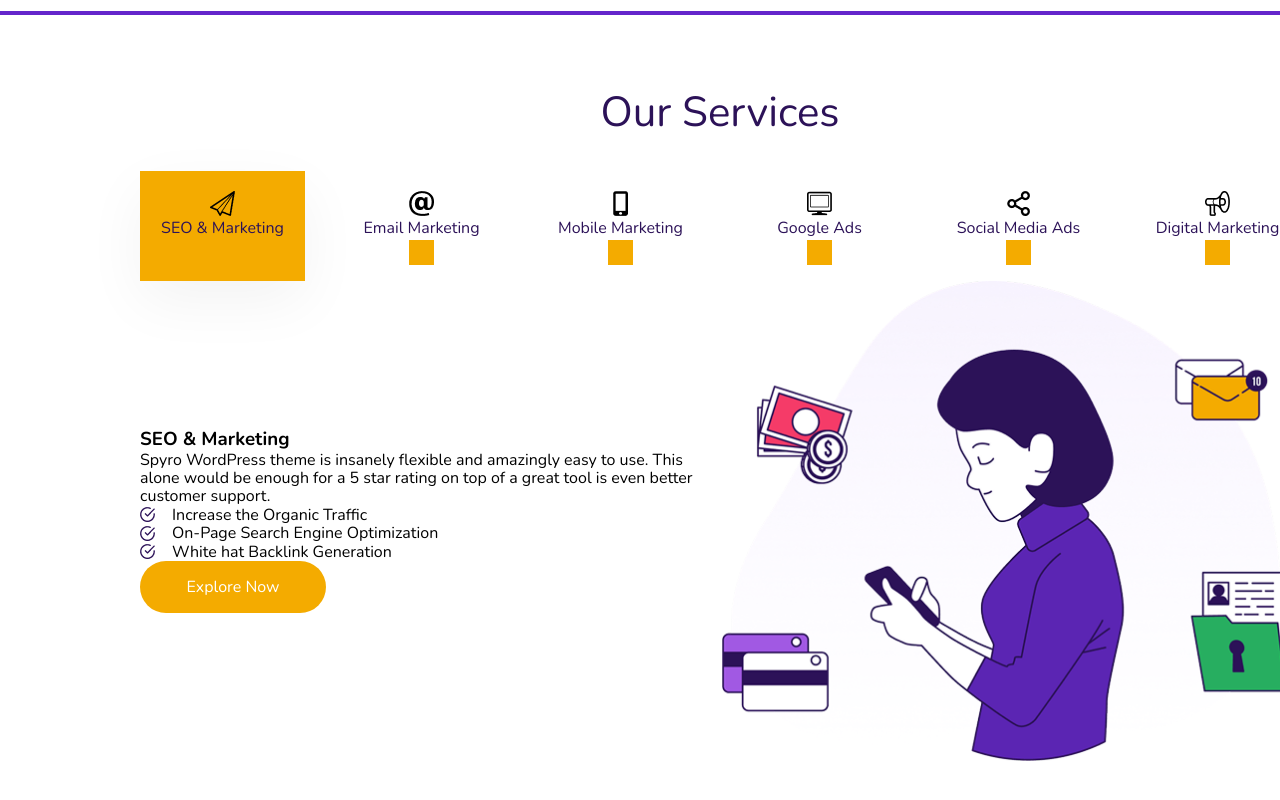
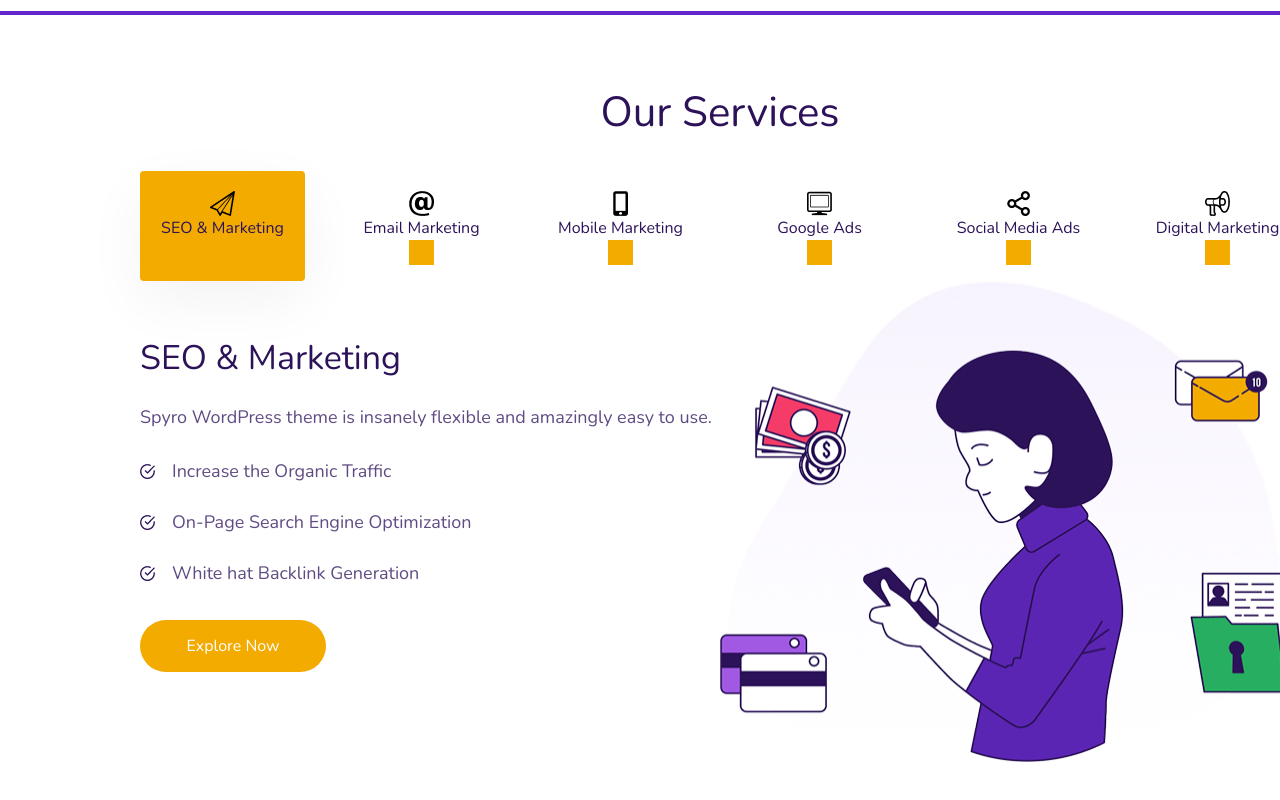
Before and after one commit to DmytroK-goit/seo-marketing, a Next.js app: page / in a window 1280 px wide. Shown: the part 3887-4687 px from the top of the page. Built offline with nearby package versions, Linux system fonts and the light colour scheme.

Commit message:
add logic in ourservice

```diff
--- a/src/Components/OurService/OurService.jsx
+++ b/src/Components/OurService/OurService.jsx
@@ -13,69 +13,110 @@ import Voice from "../../img/service/voice.png";
 import Img from "../../img/service/img.png";
 import Done from "../../img/service/done.png";
 export const OurService = () => {
+  const services = [
+    {
+      title: "SEO & Marketing",
+      icon: Send,
+      description:
+        "Spyro WordPress theme is insanely flexible and amazingly easy to use.",
+      list: [
+        "Increase the Organic Traffic",
+        "On-Page Search Engine Optimization",
+        "White hat Backlink Generation",
+      ],
+    },
+    {
+      title: "Email Marketing",
+      icon: Email,
+      description: "Email marketing description here...",
+      list: ["Email Campaigns", "Automation", "Lead Nurturing"],
+    },
+    {
+      title: "Mobile Marketing",
+      icon: Mobile,
+      description: "Mobile marketing description here...",
+      list: ["App Promotion", "SMS Marketing", "Push Notifications"],
+    },
+    {
+      title: "Google Ads",
+      icon: Pc,
+      description:
+        "Drive instant traffic and high-quality leads with data-driven Google Ads campaigns. We optimize every click to maximize your ROI and scale your business efficiently.",
+      list: [
+        "Search & Display Campaign Setup",
+        "Conversion Tracking & Analytics",
+        "Continuous Performance Optimization",
+      ],
+    },
+    {
+      title: "Social Media Ads",
+      icon: Link,
+      description:
+        "Reach the right audience on Facebook, Instagram, and LinkedIn with targeted ad campaigns designed to increase engagement, brand awareness, and sales.",
+      list: [
+        "Audience Targeting & Retargeting",
+        "Creative Ad Design",
+        "Campaign Performance Monitoring",
+      ],
+    },
+    {
+      title: "Digital Marketing",
+      icon: Voice,
+      description:
+        "Build a strong online presence with a comprehensive digital marketing strategy tailored to your business goals and customer journey.",
+      list: [
+        "Multi-Channel Marketing Strategy",
+        "Content & Brand Development",
+        "Performance Analytics & Reporting",
+      ],
+    },
+  ];
   const [activeIndex, setActiveIndex] = useState(0);
   return (
     <div className={s.service_sec}>
       <h2>Our Services</h2>
       <ul className={s.service_list}>
-        <li className={`${s.service_list_item} ${s.service_list_active}`}>
-          <Image src={Send} alt="Send" width={25} height={25} />
-          <p>SEO & Marketing</p>
-          <Image src={Rect} alt="Rectangle" width={25} />
-        </li>
-        <li>
-          <Image src={Email} alt="Email" width={25} height={25} />
-          <p>Email Marketing</p>
-          <Image src={Rect} alt="Rectangle" width={25} />
-        </li>
-        <li>
-          <Image src={Mobile} alt="Mobile" width={25} height={25} />
-          <p>Mobile Marketing</p>
-          <Image src={Rect} alt="Rectangle" width={25} />
-        </li>
-        <li>
-          <Image src={Pc} alt="Google Ads" width={25} height={25} />
-          <p>Google Ads</p>
-          <Image src={Rect} alt="Rectangle" width={25} />
-        </li>
-        <li>
-          <Image src={Link} alt="Social Media Ads" width={25} height={25} />
-          <p>Social Media Ads</p>
-          <Image src={Rect} alt="Rectangle" width={25} />
-        </li>
-        <li>
-          <Image src={Voice} alt="Digital Marketing" width={25} height={25} />
-          <p>Digital Marketing</p>
-          <Image src={Rect} alt="Rectangle" width={25} />
-        </li>
+        {services.map((service, index) => (
+          <li
+            key={index}
+            onClick={() => setActiveIndex(index)}
+            className={`${s.service_list_item} ${
+              activeIndex === index ? s.service_list_active : ""
+            }`}
+          >
+            <Image
+              src={service.icon}
+              alt={service.title}
+              width={25}
+              height={25}
+            />
+            <p>{service.title}</p>
+            <Image src={Rect} alt="Rectangle" width={25} />
+          </li>
+        ))}
       </ul>
-
       <div className={s.service_info}>
         <div className={s.service_info_first}>
-          <h3>SEO & Marketing</h3>
-          <p>
-            Spyro WordPress theme is insanely flexible and amazingly easy to
-            use. This alone would be enough for a 5 star rating on top of a
-            great tool is even better customer support.
-          </p>
-          <ul>
-            <li>
-              <Image src={Done} alt="Done" width={15} />
-              <p>Increase the Organic Traffic</p>
-            </li>
-            <li>
-              <Image src={Done} alt="Done" width={15} />
-              <p>On-Page Search Engine Optimization</p>
-            </li>
-            <li>
-              <Image src={Done} alt="Done" width={15} />
-              <p>White hat Backlink Generation</p>
-            </li>
+          <h3>{services[activeIndex].title}</h3>
+          <p>{services[activeIndex].description}</p>
+
+          <ul className={s.service_desc_list}>
+            {services[activeIndex].list.map((item, i) => (
+              <li key={i}>
+                <Image src={Done} alt="Done" width={15} />
+                <p>{item}</p>
+              </li>
+            ))}
           </ul>
-          <button className={s.service_info_btn} type="button">
+          <button
+            onClick={() => alert("This feature is currently in development")}
+            className={s.service_desc_list_btn}
+            type="button"
+          >
             Explore Now
           </button>
         </div>
+
         <Image src={Img} alt="Img" width={580} height={480} />
       </div>
     </div>
--- a/src/Components/OurService/OurService.module.css
+++ b/src/Components/OurService/OurService.module.css
@@ -39,6 +39,7 @@
 .service_list_active {
   box-shadow: 0 20px 60px 0 rgba(0, 0, 0, 0.05);
   background-color: #f4ab00;
+  border-radius: 4px;
 }
 .service_info {
   display: flex;
@@ -48,6 +49,8 @@
 .service_info_first {
   display: flex;
   flex-direction: column;
+  width: 580px;
+  height: 481px;
 }
 .service_info_first li {
   display: flex;
@@ -70,3 +73,48 @@
   border: none;
   cursor: pointer;
 }
+.service_info_first h3 {
+  font-weight: 400;
+  font-size: 34px;
+  line-height: 159%;
+  color: #2c1258;
+  margin-top: 50px;
+}
+.service_info_first p {
+  margin-top: 15px;
+  font-weight: 400;
+  font-size: 18px;
+  line-height: 189%;
+  color: #604b83;
+}
+.service_list_item {
+  cursor: pointer;
+}
+.service_desc_list {
+  margin-top: 20px;
+  display: flex;
+  gap: 17px;
+  flex-direction: column;
+}
+.service_desc_list li {
+  display: flex;
+  gap: 17px;
+  align-items: center;
+}
+.service_desc_list p {
+  margin: 0;
+}
+.service_desc_list_btn {
+  margin-top: 30px;
+  width: 186px;
+  height: 52px;
+  border-radius: 32px;
+  background-color: #f4ab00;
+  font-weight: 400;
+  font-size: 16px;
+  line-height: 138%;
+  text-align: center;
+  color: #fff;
+  border: none;
+  cursor: pointer;
+}
```
